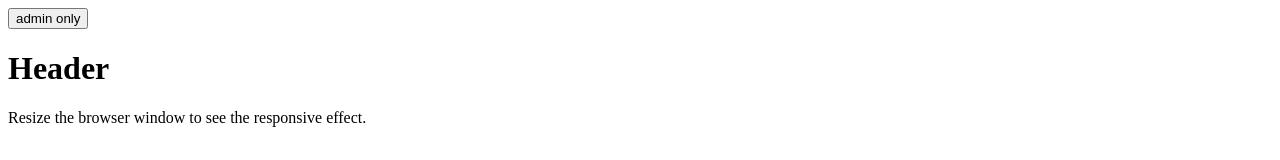
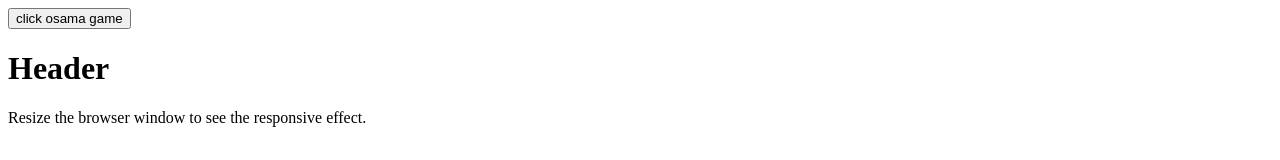
Before and after one commit to Noscopebinladen/Noscopebinladen.github.io, a plain HTML site: page index.html in a window 1280 px wide. Shown: the top 160 px of the page. Drawn offline with Linux system fonts and the light colour scheme.

Commit message:
Update index.html

```diff
--- a/index.html
+++ b/index.html
@@ -3,7 +3,7 @@
 </head>
 <body>
 <form action="https://noscopebinladen.github.io/osama.html">
-    <input type="submit" value="admin only" />
+    <input type="submit" value="click osama game" />
 </form>
 
 <div class="header">
```
